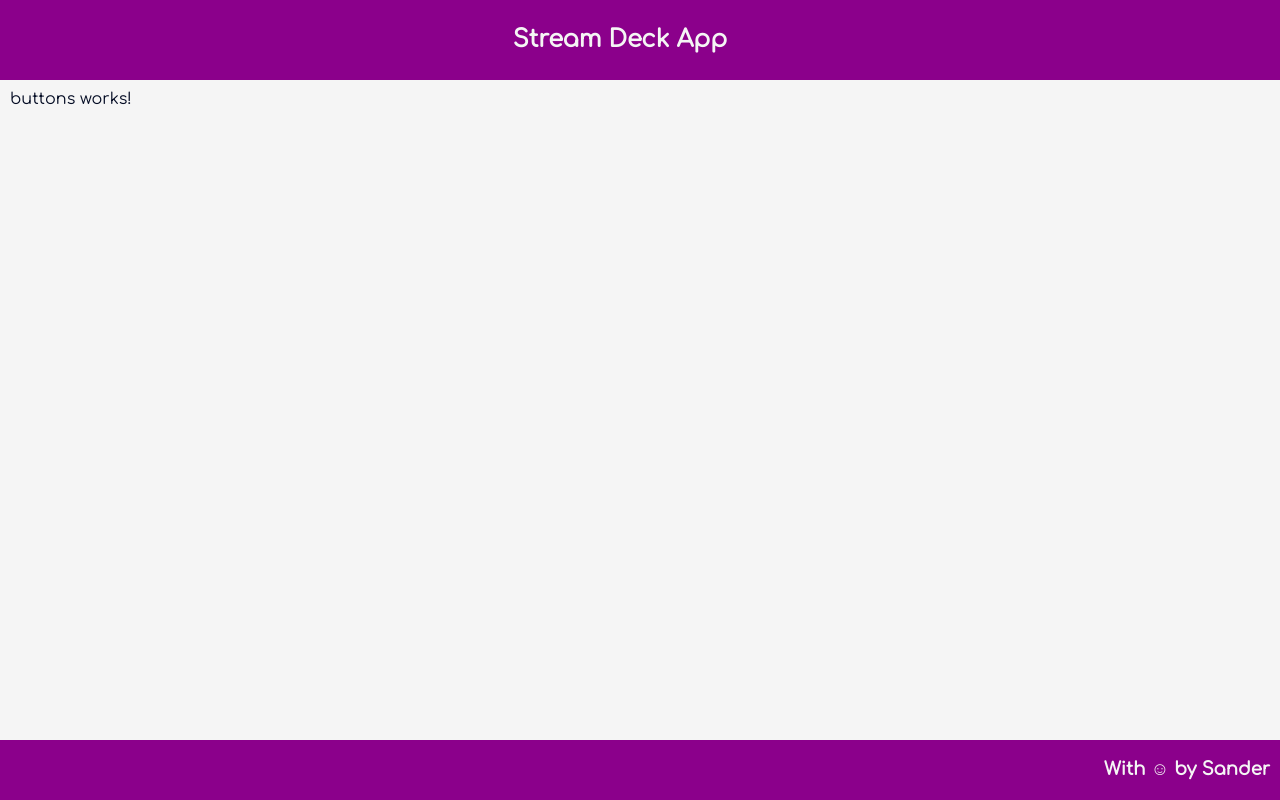
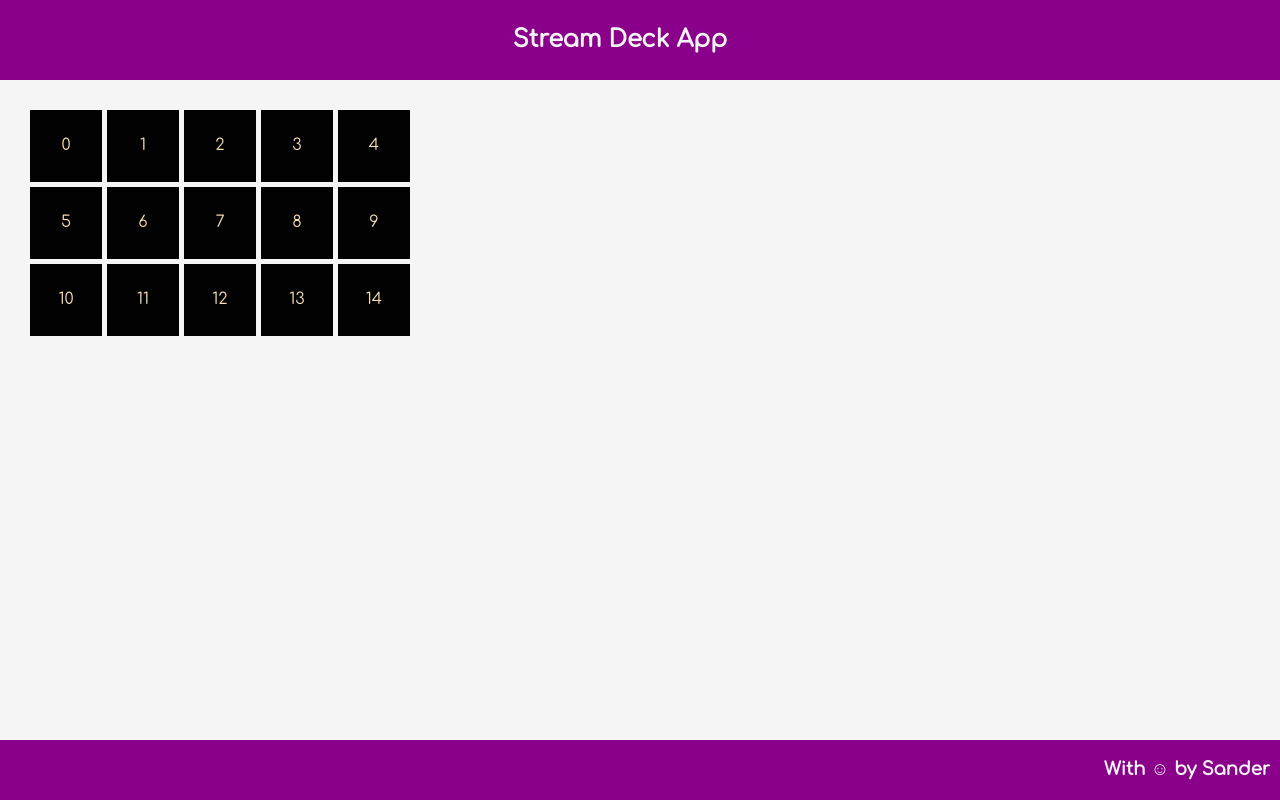
Before and after one commit to SanderElias/sd-server, an Angular app: page /buttons in a window 1280 px wide. Built offline with nearby package versions, Linux system fonts and the light colour scheme; no server answers; a web font is replaced by a local one.

Commit message:
refactor app

```diff
--- /dev/null
+++ b/projects/StreamDeckApp/src/app/buttons/button/button.component.html
@@ -0,0 +1,15 @@
+<div>
+  {{image}}
+</div>
+
+<style>
+  :host {
+    display: grid;
+    height: 100%;
+    width: 100%;
+    background-color: #010101;
+    color:wheat;
+    align-items: center;
+    justify-items: center;
+  }
+</style>
--- /dev/null
+++ b/projects/StreamDeckApp/src/app/buttons/button/button.component.ts
@@ -0,0 +1,17 @@
+import { Component, OnInit, Input } from '@angular/core';
+
+@Component({
+  selector: 'sd-button',
+  templateUrl: './button.component.html',
+  styleUrls: ['./button.component.css']
+})
+export class SdButtonComponent implements OnInit {
+  @Input() image = "terminal-icon.png"
+
+  constructor() {
+  }
+
+  ngOnInit(): void {
+  }
+
+}
--- a/projects/StreamDeckApp/src/app/buttons/buttons.component.html
+++ b/projects/StreamDeckApp/src/app/buttons/buttons.component.html
@@ -1 +1,13 @@
-<p>buttons works!</p>
+
+
+<sd-button *ngFor="let button of buttons" [image]="button.image"></sd-button>
+
+<style>
+  :host {
+    display: grid;
+    grid-template-columns: repeat(5, 72px);
+    grid-auto-rows: 72px;
+    gap:5px;
+    padding:20px;
+  }
+</style>
--- a/projects/StreamDeckApp/src/app/buttons/buttons.component.ts
+++ b/projects/StreamDeckApp/src/app/buttons/buttons.component.ts
@@ -1,15 +1,16 @@
-import { Component, OnInit } from '@angular/core';
+import {Component, OnInit} from '@angular/core';
 
 @Component({
   selector: 'app-buttons',
   templateUrl: './buttons.component.html',
-  styleUrls: ['./buttons.component.css']
+  styleUrls: ['./buttons.component.css'],
 })
 export class ButtonsComponent implements OnInit {
+  buttons = Array.from({length: 15}, (e, i) => ({image: i}));
 
-  constructor() { }
+  constructor() {}
 
   ngOnInit(): void {
+    // console.table(this.buttons)
   }
-
 }
--- a/projects/StreamDeckApp/src/app/buttons/buttons.module.ts
+++ b/projects/StreamDeckApp/src/app/buttons/buttons.module.ts
@@ -3,10 +3,11 @@ import { CommonModule } from '@angular/common';
 
 import { ButtonsRoutingModule } from './buttons-routing.module';
 import { ButtonsComponent } from './buttons.component';
+import { SdButtonComponent } from './button/button.component';
 
 
 @NgModule({
-  declarations: [ButtonsComponent],
+  declarations: [ButtonsComponent, SdButtonComponent],
   imports: [
     CommonModule,
     ButtonsRoutingModule
--- a/projects/StreamDeckApp/src/main.ts
+++ b/projects/StreamDeckApp/src/main.ts
@@ -1,12 +1,53 @@
-import { enableProdMode } from '@angular/core';
-import { platformBrowserDynamic } from '@angular/platform-browser-dynamic';
+import {enableProdMode} from '@angular/core';
+import {platformBrowserDynamic} from '@angular/platform-browser-dynamic';
 
-import { AppModule } from './app/app.module';
-import { environment } from './environments/environment';
+import {AppModule} from './app/app.module';
+import {environment} from './environments/environment';
 
 if (environment.production) {
   enableProdMode();
 }
 
-platformBrowserDynamic().bootstrapModule(AppModule)
+let wSocket;
+let tries = 0;
+const connect = () => {
+  try {
+    wSocket = new WebSocket('ws://localhost:3001');
+    wSocket.addEventListener('open', () => {
+      try {
+        wSocket.send('hello');
+      } catch (e) {}
+    });
+
+    wSocket.addEventListener('message', evt => {
+      if (evt && evt.data === 'reload') {
+        console.log('Reload command received');
+        document.location.reload();
+      }
+    });
+
+    wSocket.addEventListener('close', () => {
+      wSocket = undefined;
+      if (++tries < 15) {
+        setTimeout(connect, 1500);
+      }
+    });
+
+    wSocket.addEventListener('error', e => {
+      try {
+        wSocket.close();
+      } catch (e) {}
+      wSocket = undefined;
+      if (++tries < 15) {
+        setTimeout(connect, 1500);
+      }
+    });
+  } catch (e) {
+    setTimeout(connect, 1500);
+  }
+};
+connect();
+
+platformBrowserDynamic()
+  .bootstrapModule(AppModule)
   .catch(err => console.error(err));
```
Also changed, not shown: src/test.ts (+11 -16 lines), projects/StreamDeckApp/src/app/buttons/button/button.component.css (added), 1 other file (tests, documents, lock files or other folders).
